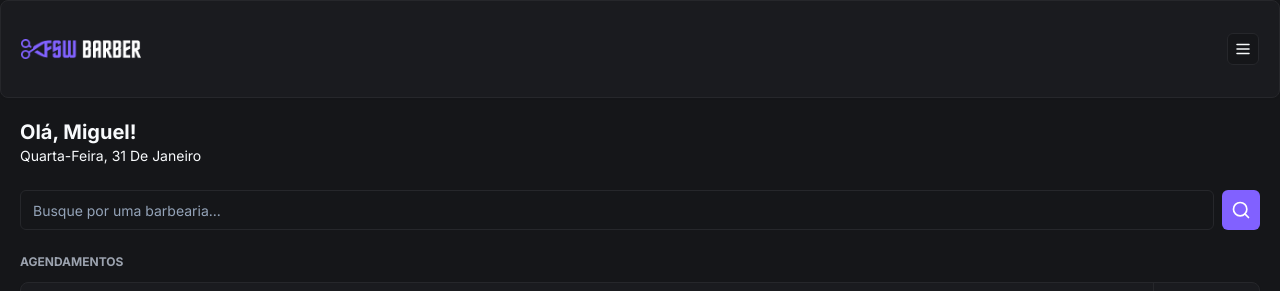
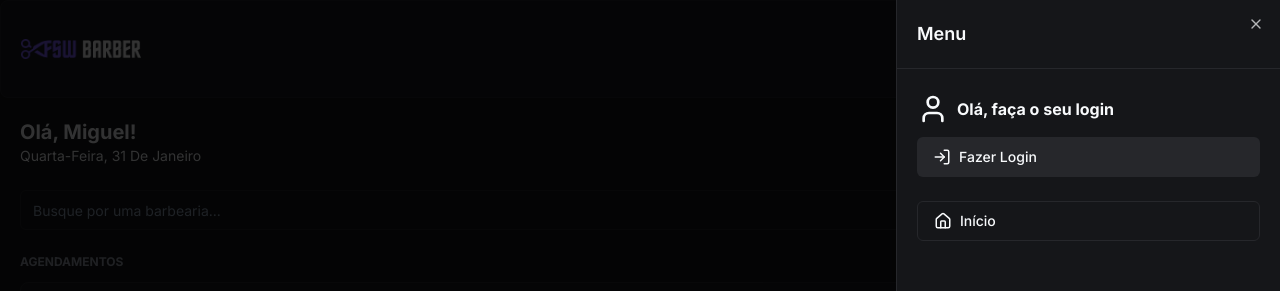
Before and after one commit to wolaceluedke/volaceBarber, a Next.js app: page / in a window 1280 px wide. Both pictures are taken after a click on the button 1243 px from the left and 49 px from the top of the page. Shown: the top 291 px of the page. Built offline with nearby package versions, Linux system fonts and the light colour scheme; no server answers; the database is empty.

Commit message:
feat: add sig in and sign out

```diff
--- a/app/_components/header.tsx
+++ b/app/_components/header.tsx
@@ -1,17 +1,89 @@
+"use client"
+
 import { Button } from "@/app/_components/ui/button";
 import { Card, CardContent } from "@/app/_components/ui/card";
-import { MenuIcon } from "lucide-react";
+import { CalendarIcon, HomeIcon, LogIn, LogInIcon, LogOutIcon, MenuIcon, UserIcon } from "lucide-react";
 import Image from "next/image";
+import { Sheet, SheetContent, SheetHeader, SheetTitle, SheetTrigger } from "./ui/sheet";
+import { signIn, signOut, useSession } from "next-auth/react";
+import { Avatar, AvatarImage } from "./ui/avatar";
+import Link from "next/link";
 
 const Header  = () => {
+  const {data, status} = useSession();
+
+  const handleLogoutClick = () => signOut();
+
+  const handleLoginClick = () => signIn("google");
+
   return (
 
     <Card>
       <CardContent className="p-5 py-8 justify-between flex flex-row items-center">
       <Image src="/logo.png" alt="logo" height={18} width={120}/>
+      <Sheet>
+        <SheetTrigger asChild>
       <Button variant="outline" size="icon" className="h-8 w-8">
         <MenuIcon size={18}/>
       </Button>
+      </SheetTrigger>
+
+      <SheetContent className="p-0">
+        <SheetHeader className="text-left border-b border-solid border-secondery p-5">
+          <SheetTitle>Menu</SheetTitle>
+        </SheetHeader>
+
+        {data?.user ? (
+         <div className="flex justify-between px-5 py-6 items-center">
+          <div className="flex items-center gap-3 ">
+            <Avatar>
+              <AvatarImage src={data.user?.image ?? ""}/>
+            </Avatar>
+
+            <h2 className="font-bold">{data.user.name}</h2>
+          </div>
+
+          <Button variant="secondary" size="icon">
+            <LogOutIcon onClick={handleLogoutClick}/>
+          </Button>
+         </div>
+        ) : (
+          <div className="flex flex-col px-5 py-6 gap-3">
+            <div className="flex items-center gap-2 ">
+              <UserIcon size={32}/>
+              <h2 className="font-bold">Olá, faça o seu login</h2>
+            </div>
+            <Button
+            variant="secondary"
+            className="w-full justify-start"
+            onClick={handleLoginClick}>
+              <LogInIcon className="mr-2" size={18} />
+              Fazer Login
+            </Button>
+          </div>
+        )}
+
+        <div className="flex flex-col gap-3 px-5">
+        <Button variant="outline" className="justify-start" asChild>
+        <Link href="/">
+          <HomeIcon size={18} className="mr-2"/>
+          Início
+          </Link>
+          </Button>
+
+          {data?.user && (
+            <Button variant="outline" className="justify-start" asChild>
+              <Link href="/bookings">
+              <CalendarIcon size={18} className="mr-2"/>
+              Agendamentos
+              </Link>
+              </Button>
+          )}
+
+        </div>
+
+      </SheetContent>
+      </Sheet>
       </CardContent>
     </Card>
    );
--- /dev/null
+++ b/app/_components/ui/sheet.tsx
@@ -0,0 +1,140 @@
+"use client"
+
+import * as React from "react"
+import * as SheetPrimitive from "@radix-ui/react-dialog"
+import { cva, type VariantProps } from "class-variance-authority"
+import { X } from "lucide-react"
+
+import { cn } from "@/app/_lib/utils"
+
+const Sheet = SheetPrimitive.Root
+
+const SheetTrigger = SheetPrimitive.Trigger
+
+const SheetClose = SheetPrimitive.Close
+
+const SheetPortal = SheetPrimitive.Portal
+
+const SheetOverlay = React.forwardRef<
+  React.ElementRef<typeof SheetPrimitive.Overlay>,
+  React.ComponentPropsWithoutRef<typeof SheetPrimitive.Overlay>
+>(({ className, ...props }, ref) => (
+  <SheetPrimitive.Overlay
+    className={cn(
+      "fixed inset-0 z-50 bg-black/80  data-[state=open]:animate-in data-[state=closed]:animate-out data-[state=closed]:fade-out-0 data-[state=open]:fade-in-0",
+      className
+    )}
+    {...props}
+    ref={ref}
+  />
+))
+SheetOverlay.displayName = SheetPrimitive.Overlay.displayName
+
+const sheetVariants = cva(
+  "fixed z-50 gap-4 bg-background p-6 shadow-lg transition ease-in-out data-[state=open]:animate-in data-[state=closed]:animate-out data-[state=closed]:duration-300 data-[state=open]:duration-500",
+  {
+    variants: {
+      side: {
+        top: "inset-x-0 top-0 border-b data-[state=closed]:slide-out-to-top data-[state=open]:slide-in-from-top",
+        bottom:
+          "inset-x-0 bottom-0 border-t data-[state=closed]:slide-out-to-bottom data-[state=open]:slide-in-from-bottom",
+        left: "inset-y-0 left-0 h-full w-3/4 border-r data-[state=closed]:slide-out-to-left data-[state=open]:slide-in-from-left sm:max-w-sm",
+        right:
+          "inset-y-0 right-0 h-full w-3/4  border-l data-[state=closed]:slide-out-to-right data-[state=open]:slide-in-from-right sm:max-w-sm",
+      },
+    },
+    defaultVariants: {
+      side: "right",
+    },
+  }
+)
+
+interface SheetContentProps
+  extends React.ComponentPropsWithoutRef<typeof SheetPrimitive.Content>,
+    VariantProps<typeof sheetVariants> {}
+
+const SheetContent = React.forwardRef<
+  React.ElementRef<typeof SheetPrimitive.Content>,
+  SheetContentProps
+>(({ side = "right", className, children, ...props }, ref) => (
+  <SheetPortal>
+    <SheetOverlay />
+    <SheetPrimitive.Content
+      ref={ref}
+      className={cn(sheetVariants({ side }), className)}
+      {...props}
+    >
+      {children}
+      <SheetPrimitive.Close className="absolute right-4 top-4 rounded-sm opacity-70 ring-offset-background transition-opacity hover:opacity-100 focus:outline-none focus:ring-2 focus:ring-ring focus:ring-offset-2 disabled:pointer-events-none data-[state=open]:bg-secondary">
+        <X className="h-4 w-4" />
+        <span className="sr-only">Close</span>
+      </SheetPrimitive.Close>
+    </SheetPrimitive.Content>
+  </SheetPortal>
+))
+SheetContent.displayName = SheetPrimitive.Content.displayName
+
+const SheetHeader = ({
+  className,
+  ...props
+}: React.HTMLAttributes<HTMLDivElement>) => (
+  <div
+    className={cn(
+      "flex flex-col space-y-2 text-center sm:text-left",
+      className
+    )}
+    {...props}
+  />
+)
+SheetHeader.displayName = "SheetHeader"
+
+const SheetFooter = ({
+  className,
+  ...props
+}: React.HTMLAttributes<HTMLDivElement>) => (
+  <div
+    className={cn(
+      "flex flex-col-reverse sm:flex-row sm:justify-end sm:space-x-2",
+      className
+    )}
+    {...props}
+  />
+)
+SheetFooter.displayName = "SheetFooter"
+
+const SheetTitle = React.forwardRef<
+  React.ElementRef<typeof SheetPrimitive.Title>,
+  React.ComponentPropsWithoutRef<typeof SheetPrimitive.Title>
+>(({ className, ...props }, ref) => (
+  <SheetPrimitive.Title
+    ref={ref}
+    className={cn("text-lg font-semibold text-foreground", className)}
+    {...props}
+  />
+))
+SheetTitle.displayName = SheetPrimitive.Title.displayName
+
+const SheetDescription = React.forwardRef<
+  React.ElementRef<typeof SheetPrimitive.Description>,
+  React.ComponentPropsWithoutRef<typeof SheetPrimitive.Description>
+>(({ className, ...props }, ref) => (
+  <SheetPrimitive.Description
+    ref={ref}
+    className={cn("text-sm text-muted-foreground", className)}
+    {...props}
+  />
+))
+SheetDescription.displayName = SheetPrimitive.Description.displayName
+
+export {
+  Sheet,
+  SheetPortal,
+  SheetOverlay,
+  SheetTrigger,
+  SheetClose,
+  SheetContent,
+  SheetHeader,
+  SheetFooter,
+  SheetTitle,
+  SheetDescription,
+}
--- a/package.json
+++ b/package.json
@@ -15,6 +15,7 @@
     "@auth/prisma-adapter": "^2.0.0",
     "@prisma/client": "^5.12.1",
     "@radix-ui/react-avatar": "^1.0.4",
+    "@radix-ui/react-dialog": "^1.0.5",
     "@radix-ui/react-slot": "^1.0.2",
     "class-variance-authority": "^0.7.0",
     "clsx": "^2.1.0",
```
Also changed, not shown: 1 other file (tests, documents, lock files or other folders).
